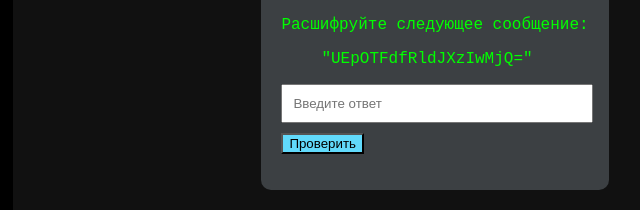
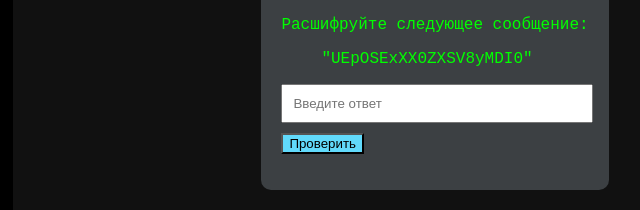
Before and after one commit to Kirdjan0806/MGKIT_CTF, a plain HTML site: page level2.html in a window 1280 px wide. Shown: the part 340-550 px from the top of the page, 205-845 px from the left. Drawn offline with Linux system fonts and the light colour scheme.

Commit message:
Update level2.html

```diff
--- a/level2.html
+++ b/level2.html
@@ -10,7 +10,7 @@
     <div class="cipher-container">
         <h2>Задание с шифром</h2>
         <p>Расшифруйте следующее сообщение:</p>
-        <blockquote>"UEpOTFdfRldJXzIwMjQ="</blockquote>
+        <blockquote>"UEpOSExXX0ZXSV8yMDI0"</blockquote>
         <input type="text" id="cipherAnswer" placeholder="Введите ответ">
         <button onclick="checkCipher()">Проверить</button>
         <p id="cipher-message"></p>
```
